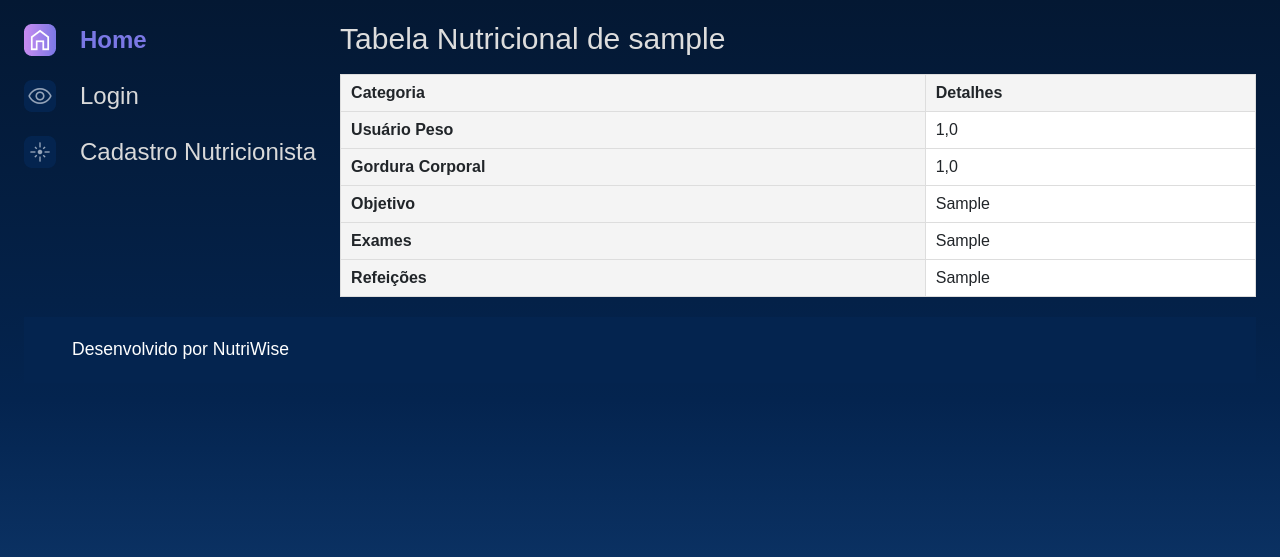
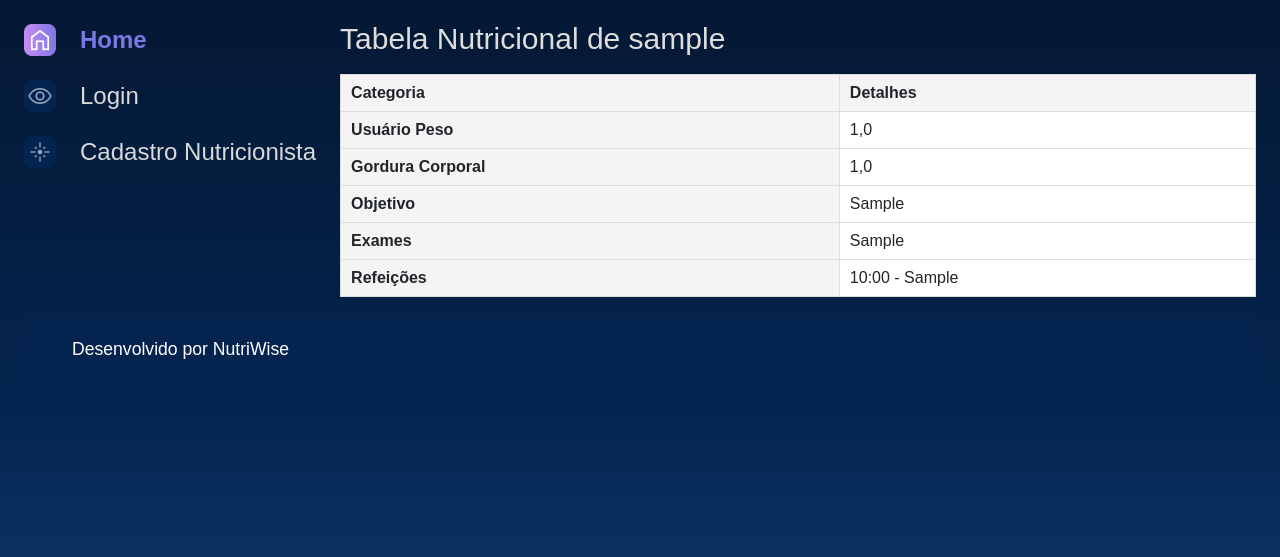
Before and after one commit to ootaviofonseca/NutriWise, a Django app: a page that uses templates/usuarios/tabelaNutricional.html in a window 1280 px wide. Shown: the top 557 px of the page. Run offline with Django 5.2, Linux system fonts and the light colour scheme; tables that the repository leaves empty hold one stand-in row (values such as "Sample post").

Commit message:
Update tabelaNutricional.html

```diff
--- a/templates/usuarios/tabelaNutricional.html
+++ b/templates/usuarios/tabelaNutricional.html
@@ -10,7 +10,7 @@
 ">
     <h2 style="color: #ddd; font-size: 30px;">Tabela Nutricional de {{ tabela.usuarioReferencia.username }}</h2>
     {% if tabela %}
-    <div class="nutritional-table">
+    <div class="tabeal_Nutricional">
         <table>
             <thead>
                 <tr>
@@ -40,7 +40,8 @@
                     <td>
                         <ul>
                             {% for refeicao in tabela.refeicoes.all %}
-                                <li>{{ refeicao }}</li>
+                                <li> {{ refeicao.horario}} - {{ refeicao }} </li>
+
                             {% endfor %}
                         </ul>
                     </td>
@@ -54,26 +55,26 @@
 </div>
 </main>
 <style>
-    .nutritional-table table {
+    .tabeal_Nutricional table {
         width: 100%;
         border-collapse: collapse;
         margin: 20px 0;
         font-size: 16px;
     }
 
-    .nutritional-table th, .nutritional-table td {
+    .tabeal_Nutricional th, .tabeal_Nutricional td {
         border: 1px solid #ddd;
         background-color: white;
         padding: 10px;
         text-align: left;
     }
 
-    .nutritional-table th {
+    .tabeal_Nutricional th {
         background-color: #f4f4f4;
         font-weight: bold;
     }
 
-    .nutritional-table tr:nth-child(even) {
+    .tabeal_Nutricional tr:nth-child(even) {
         background-color: #f9f9f9;
     }
 
```
